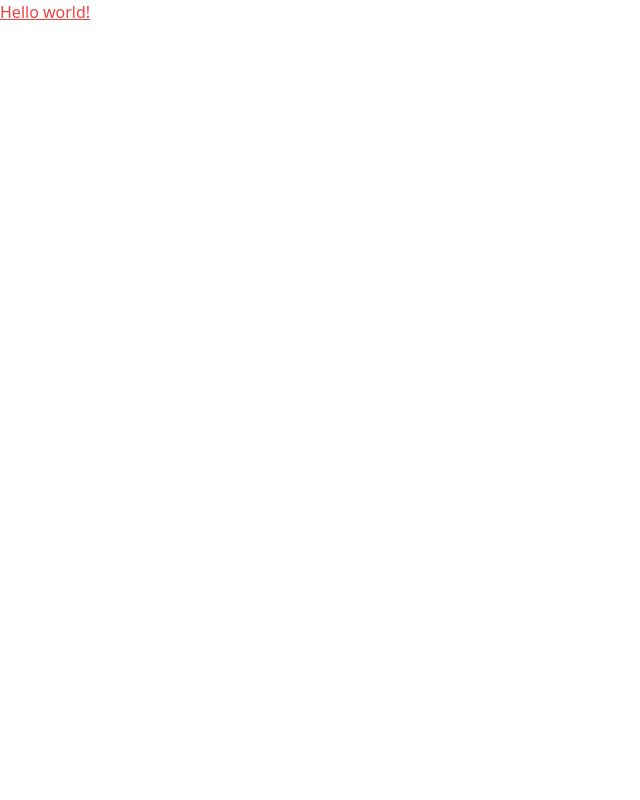
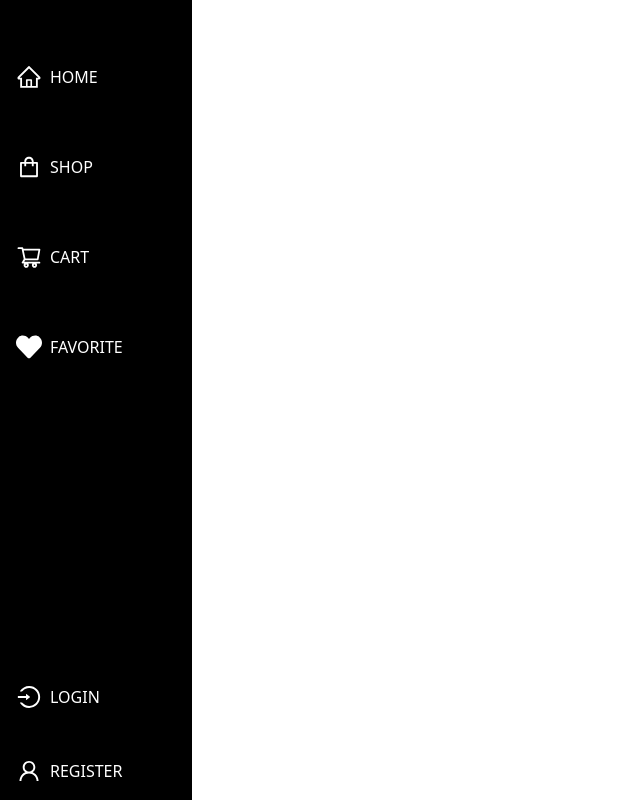
Before and after one commit to kingandrenz/flex-store, a React (Vite) app in the folder frontend/: page / in a window 1280 px wide. Shown: the whole page, without its empty margins (0-640 px from the left). Built offline with nearby package versions, Linux system fonts and the light colour scheme.

Commit message:
frontend: navigation side bar functionality

```diff
--- a/frontend/src/App.jsx
+++ b/frontend/src/App.jsx
@@ -1,11 +1,18 @@
-
+import {Outlet} from 'react-router-dom';
+import Navigation from './pages/User/Navigation';
+import {ToastContainer} from 'react-toastify';
+import 'react-toastify/dist/ReactToastify.css';
 
 function App() {
 
   return (
-    <div className="text-red-500 underline">
-      Hello world!
-    </div>
+    <>
+      <ToastContainer />
+      <Navigation />
+      <main className="py-3">
+        <Outlet />
+      </main>
+    </>
   )
 }
 
--- a/frontend/src/main.jsx
+++ b/frontend/src/main.jsx
@@ -1,10 +1,18 @@
-import { StrictMode } from 'react'
-import { createRoot } from 'react-dom/client'
-import App from './App.jsx'
-import './index.css'
+import { StrictMode } from 'react';
+import { createRoot } from 'react-dom/client';
+import App from './App.jsx';
+import './index.css';
+import { Route, RouterProvider, createRoutesFromElements } from 'react-router';
+import { createBrowserRouter } from 'react-router-dom';
+
+const router = createBrowserRouter(
+  createRoutesFromElements(
+    <Route path="/" element={<App />}></Route>
+  )
+);
 
 createRoot(document.getElementById('root')).render(
   <StrictMode>
-    <App />
-  </StrictMode>,
+    <RouterProvider router={router} />
+  </StrictMode>
 )
--- /dev/null
+++ b/frontend/src/pages/User/Navigation.css
@@ -0,0 +1,20 @@
+#navigation-container {
+  width: 4%;
+  transition: width 0.3s ease-in-out;
+  overflow: hidden;
+}
+
+#navigation-container:hover {
+  width: 15%;
+}
+
+/* intially hide nav items */
+#nav-item-name {
+  display: none;
+  transition: opacity 0.2s ease-in-out;
+}
+
+#navigation-container:hover #nav-item-name {
+  display: block;
+  opacity: 1;
+}
--- /dev/null
+++ b/frontend/src/pages/User/Navigation.jsx
@@ -0,0 +1,65 @@
+import { AiOutlineHome, AiOutlineShopping, AiOutlineLogin, AiOutlinePlus, AiOutlineShoppingCart, AiOutlineUser } from 'react-icons/ai';
+import {FaHeart} from 'react-icons/fa';
+import {Link} from 'react-router-dom';
+import "./Navigation.css";
+import { useState } from 'react';
+
+function Navigation() {
+
+    const [dropDownOpen, setDropDownOpen] = useState(false);
+    const [ShowSideBar, setShowSideBar] = useState(false);
+
+    const toggleDropDown = () => {
+        setDropDownOpen(!dropDownOpen);
+    };
+
+     const toggleSideBar = () => {
+        setShowSideBar(!ShowSideBar);
+    };
+
+    const closeSideBar = () => {
+        setShowSideBar(false);
+    }
+
+
+  return (
+    <div style={{ zIndex: 999}} id='navigation-container'
+    className={`${ShowSideBar ? "flex" : "hidden"} xl:flex lg:flex md:hidden sm:hidden flex-col justify-between p-4 text-white w-[4%] hover:w-[15%] h-[100vh] fixed bg-black`}>
+      <div className="flex flex-col justify-center space-y-4">
+        <Link to="/" className="flex items-center transition-transform transform hover:translate-x-2">
+          <AiOutlineHome size={26} className='mr-2 mt-[3rem]'/>
+          <span id='nav-item-name' className='hidden  mt-[3rem] uppercase'>Home</span>
+        </Link>
+        <Link to="/shop" className="flex items-center transition-transform transform hover:translate-x-2">
+          <AiOutlineShopping size={26} className='mr-2 mt-[3rem]'/>
+          <span id='nav-item-name' className='hidden  mt-[3rem] uppercase'>shop</span>
+        </Link>
+        <Link to="/cart" className="flex items-center transition-transform transform hover:translate-x-2">
+          <AiOutlineShoppingCart size={26} className='mr-2 mt-[3rem]'/>
+          <span id='nav-item-name' className='hidden  mt-[3rem] uppercase'>cart</span>
+        </Link>
+        <Link to="/favorite" className="flex items-center transition-transform transform hover:translate-x-2">
+          <FaHeart size={26} className='mr-2 mt-[3rem]'/>
+          <span id='nav-item-name' className='hidden  mt-[3rem] uppercase'>favorite</span>
+        </Link>
+      </div>
+
+      <ul className='list-none'>
+        <li>
+          <Link to="/login" className="flex items-center transition-transform transform hover:translate-x-2">
+            <AiOutlineLogin size={26} className='mr-2 mt-[3rem]'/>
+            <span id='nav-item-name' className='hidden  mt-[3rem] uppercase'>login</span>
+          </Link>
+        </li>
+        <li>
+          <Link to="/register" className="flex items-center transition-transform transform hover:translate-x-2">
+            <AiOutlineUser size={26} className='mr-2 mt-[3rem]'/>
+            <span id='nav-item-name' className='hidden  mt-[3rem] uppercase'>Register</span>
+          </Link>
+        </li>
+      </ul>
+    </div>
+  )
+}
+
+export default Navigation
```
